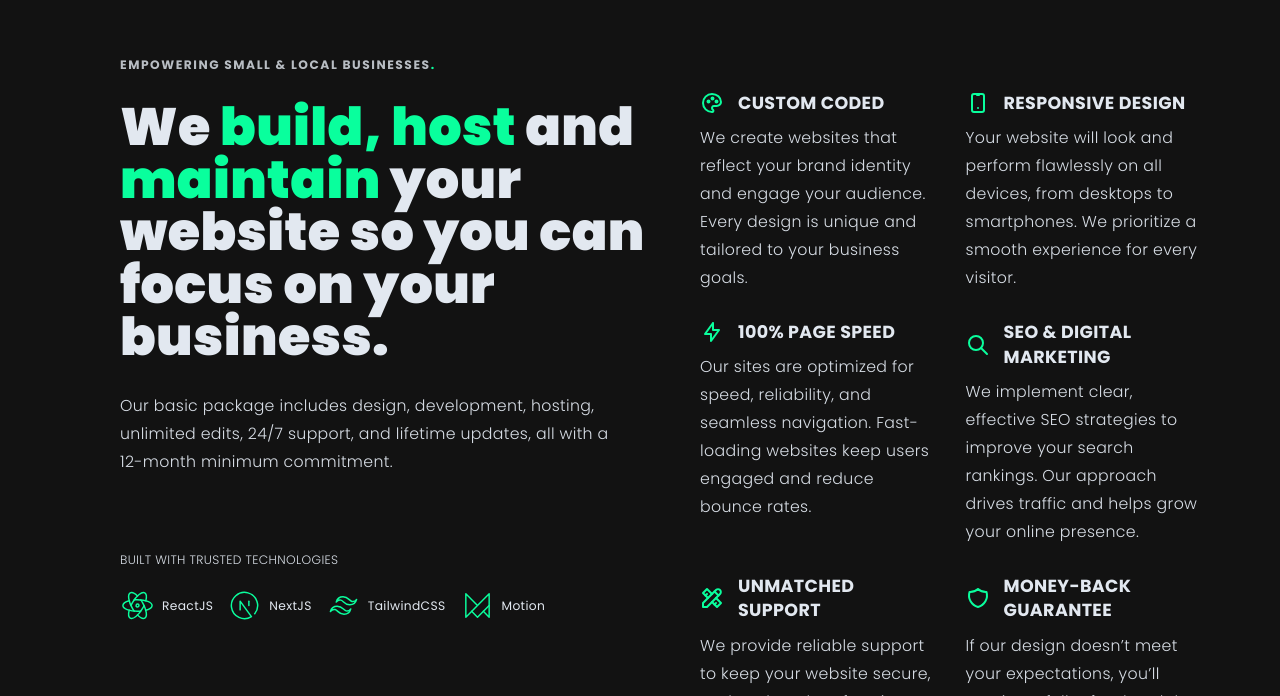
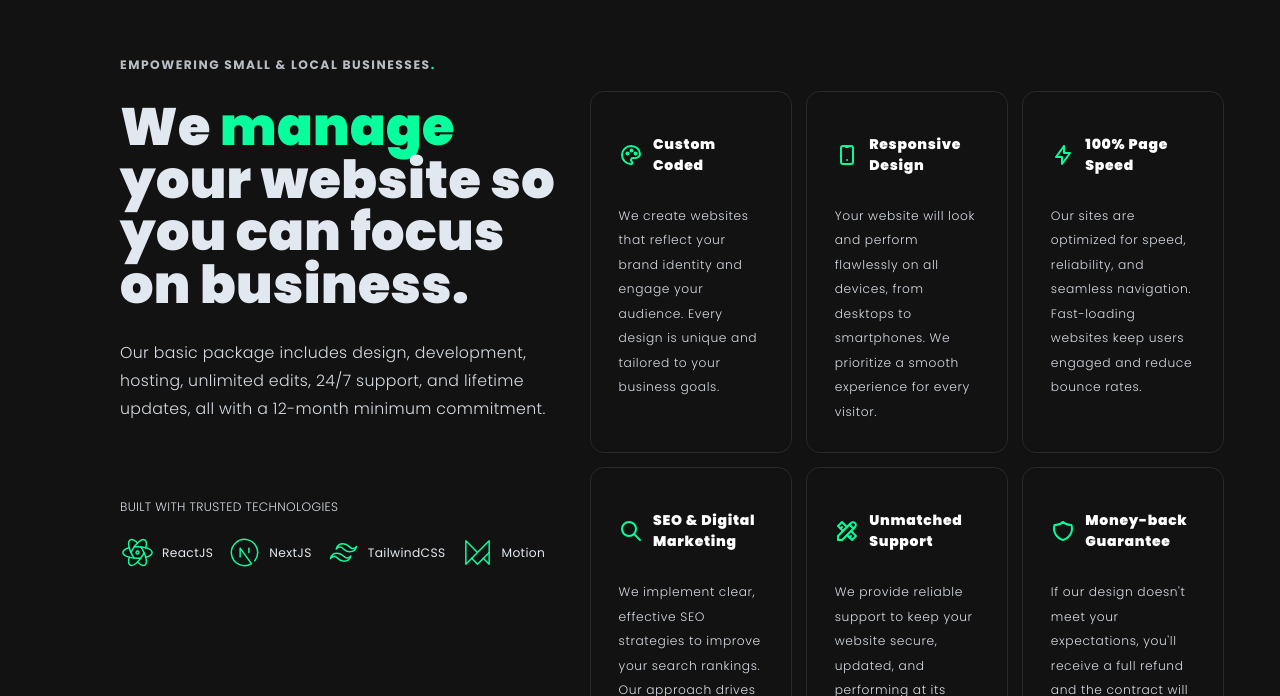
Before and after one commit to zabe-dev/bridgestackstudio, a Next.js app: page / in a window 1280 px wide. Shown: the part 2104-2800 px from the top of the page. Built offline with nearby package versions, Linux system fonts and the light colour scheme.

Commit message:
refactor: update services section

```diff
--- a/package.json
+++ b/package.json
@@ -19,7 +19,7 @@
 		"class-variance-authority": "^0.7.1",
 		"clsx": "^2.1.1",
 		"lucide-react": "^0.544.0",
-		"motion": "^12.23.15",
+		"motion": "^12.23.16",
 		"next": "15.5.3",
 		"react": "19.1.0",
 		"react-dom": "19.1.0",
--- a/src/components/hero-section.tsx
+++ b/src/components/hero-section.tsx
@@ -2,7 +2,7 @@
 
 import Image from "next/image";
 import Link from "next/link";
-import { IconBlocks, IconRocket } from "@tabler/icons-react";
+import { IconHelpHexagon, IconRocket } from "@tabler/icons-react";
 import { motion } from "motion/react";
 import RevealOnScroll from "./reveal-on-scroll";
 import { Button } from "./ui/button";
@@ -56,7 +56,7 @@ export default function HeroSection() {
 							variant="outline"
 						>
 							<Link href="#services">
-								<IconBlocks />
+								<IconHelpHexagon />
 								Learn more
 							</Link>
 						</Button>
--- a/src/components/services-section.tsx
+++ b/src/components/services-section.tsx
@@ -13,48 +13,49 @@ import {
 	IconTools,
 } from "@tabler/icons-react";
 import { motion } from "motion/react";
+import { HoverEffect } from "@/components/ui/card-hover-effect";
 import RevealOnScroll from "./reveal-on-scroll";
 
-const services = [
+export const services = [
 	{
 		title: "Custom Coded",
 		description:
 			"We create websites that reflect your brand identity and engage your audience. Every design is unique and tailored to your business goals.",
-		icon: IconPalette,
+		icon: <IconPalette />,
 	},
 	{
 		title: "Responsive Design",
 		description:
 			"Your website will look and perform flawlessly on all devices, from desktops to smartphones. We prioritize a smooth experience for every visitor.",
-		icon: IconDeviceMobile,
+		icon: <IconDeviceMobile />,
 	},
 	{
 		title: "100% Page Speed",
 		description:
 			"Our sites are optimized for speed, reliability, and seamless navigation. Fast-loading websites keep users engaged and reduce bounce rates.",
-		icon: IconBolt,
+		icon: <IconBolt />,
 	},
 	{
 		title: "SEO & Digital Marketing",
 		description:
 			"We implement clear, effective SEO strategies to improve your search rankings. Our approach drives traffic and helps grow your online presence.",
-		icon: IconSearch,
+		icon: <IconSearch />,
 	},
 	{
 		title: "Unmatched Support",
 		description:
-			"We provide reliable support to keep your website secure, updated, and performing at its best. You’ll have peace of mind knowing help is always available.",
-		icon: IconTools,
+			"We provide reliable support to keep your website secure, updated, and performing at its best. You'll have peace of mind knowing help is always available.",
+		icon: <IconTools />,
 	},
 	{
 		title: "Money-back Guarantee",
 		description:
-			"If our design doesn’t meet your expectations, you’ll receive a full refund and the contract will be canceled. We proudly stand behind the quality of our work.",
-		icon: IconShield,
+			"If our design doesn't meet your expectations, you'll receive a full refund and the contract will be canceled. We proudly stand behind the quality of our work.",
+		icon: <IconShield />,
 	},
 ];
 
-const techIcons = [
+export const techIcons = [
 	{ icon: IconBrandReact, label: "ReactJS" },
 	{ icon: IconBrandNextjs, label: "NextJS" },
 	{ icon: IconBrandTailwind, label: "TailwindCSS" },
@@ -65,7 +66,7 @@ export default function ServicesSection() {
 	return (
 		<section
 			id="services"
-			className="mx-auto flex max-w-[1400px] flex-col gap-4 px-8 py-12 md:grid md:grid-cols-2 md:py-48"
+			className="mx-auto flex max-w-[1400px] flex-col gap-4 px-8 py-12 md:grid md:grid-cols-[40%_60%] md:py-48"
 		>
 			<RevealOnScroll delay={0.2}>
 				<div className="mx-auto flex max-w-5xl flex-col gap-8 py-2">
@@ -74,9 +75,8 @@ export default function ServicesSection() {
 						<span className="text-primary">.</span>
 					</p>
 					<p className="leading-tightest text-4xl font-black md:text-6xl">
-						We <span className="text-primary">build, host</span> and{" "}
-						<span className="text-primary">maintain</span> your website so you
-						can focus on your business.
+						We <span className="text-primary">manage</span> your website so you
+						can focus on business.
 					</p>
 					<p className="text-foreground/95 max-w-xl leading-7 font-light md:text-lg md:leading-8">
 						Our basic package includes design, development, hosting, unlimited
@@ -116,29 +116,17 @@ export default function ServicesSection() {
 				</div>
 			</RevealOnScroll>
 
-			<div className="grid gap-8 py-12 md:px-6 lg:grid-cols-2">
-				{services.map(({ title, description, icon: Icon }, index) => (
-					<RevealOnScroll key={title} delay={index * 0.1}>
+			<RevealOnScroll>
 				<motion.div
-							className="flex flex-col gap-0.5"
 					initial={{ opacity: 0, y: 20 }}
 					whileInView={{ opacity: 1, y: 0 }}
 					viewport={{ once: true }}
 					transition={{ duration: 0.5, ease: "easeOut" }}
+					className="px-2"
 				>
-							<h3 className="mb-2 flex items-center gap-4 text-xl font-bold uppercase">
-								<span className="text-primary">
-									<Icon />
-								</span>
-								{title}
-							</h3>
-							<p className="text-foreground/95 leading-7 font-light md:text-lg md:leading-8">
-								{description}
-							</p>
+					<HoverEffect items={services} />
 				</motion.div>
 			</RevealOnScroll>
-				))}
-			</div>
 		</section>
 	);
 }
--- /dev/null
+++ b/src/components/ui/card-hover-effect.tsx
@@ -0,0 +1,135 @@
+"use client";
+
+import { useState } from "react";
+import { AnimatePresence, motion } from "motion/react";
+import { cn } from "@/lib/utils";
+
+export const HoverEffect = ({
+	items,
+	className,
+}: {
+	items: {
+		title: string;
+		description: string;
+		icon?: React.ReactNode;
+	}[];
+	className?: string;
+}) => {
+	const [hoveredIndex, setHoveredIndex] = useState<number | null>(null);
+
+	return (
+		<div
+			className={cn(
+				"grid grid-cols-1 py-10 md:grid-cols-2 lg:grid-cols-3",
+				className
+			)}
+		>
+			{items.map((item, idx) => (
+				<motion.div
+					key={idx}
+					className="group relative block h-full w-full p-2"
+					onMouseEnter={() => setHoveredIndex(idx)}
+					onMouseLeave={() => setHoveredIndex(null)}
+					initial={{ opacity: 0, y: 60 }}
+					whileInView={{
+						opacity: 1,
+						y: 0,
+						transition: {
+							duration: 0.6,
+							delay: idx * 0.15,
+							ease: "easeOut",
+						},
+					}}
+					viewport={{ once: true }}
+				>
+					<AnimatePresence>
+						{hoveredIndex === idx && (
+							<motion.span
+								className="absolute inset-0 block h-full w-full rounded-3xl"
+								style={{ backgroundColor: "#03ff9c" }}
+								layoutId="hoverBackground"
+								initial={{ opacity: 0 }}
+								animate={{
+									opacity: 0.1,
+									transition: { duration: 0.15 },
+								}}
+								exit={{
+									opacity: 0,
+									transition: { duration: 0.15, delay: 0.2 },
+								}}
+							/>
+						)}
+					</AnimatePresence>
+					<Card>
+						<CardTitle icon={item.icon}>{item.title}</CardTitle>
+						<CardDescription>{item.description}</CardDescription>
+					</Card>
+				</motion.div>
+			))}
+		</div>
+	);
+};
+
+export const Card = ({
+	className,
+	children,
+}: {
+	className?: string;
+	children: React.ReactNode;
+}) => {
+	return (
+		<div
+			className={cn(
+				"relative z-20 h-full w-full cursor-default overflow-hidden rounded-2xl border bg-transparent p-4 transition-all duration-300 group-hover:border-[#03ff9c]/80",
+				className
+			)}
+		>
+			<div className="relative z-50">
+				<div className="p-4">{children}</div>
+			</div>
+		</div>
+	);
+};
+
+export const CardTitle = ({
+	className,
+	children,
+	icon,
+}: {
+	className?: string;
+	children: React.ReactNode;
+	icon?: React.ReactNode;
+}) => {
+	return (
+		<h4
+			className={cn(
+				"leading-tightest mt-4 flex items-center gap-3 font-black tracking-wide text-white",
+				className
+			)}
+		>
+			{icon && (
+				<span className="flex-shrink-0 text-xl text-[#03ff9c]">{icon}</span>
+			)}
+			{children}
+		</h4>
+	);
+};
+
+export const CardDescription = ({
+	className,
+	children,
+}: {
+	className?: string;
+	children: React.ReactNode;
+}) => {
+	return (
+		<p
+			className={cn(
+				"text-foreground/95 mt-8 text-sm leading-7 font-light tracking-wide",
+				className
+			)}
+		>
+			{children}
+		</p>
+	);
+};
```
Also changed, not shown: 1 other file (tests, documents, lock files or other folders). Lines whose indentation alone changed are shown as unchanged.
